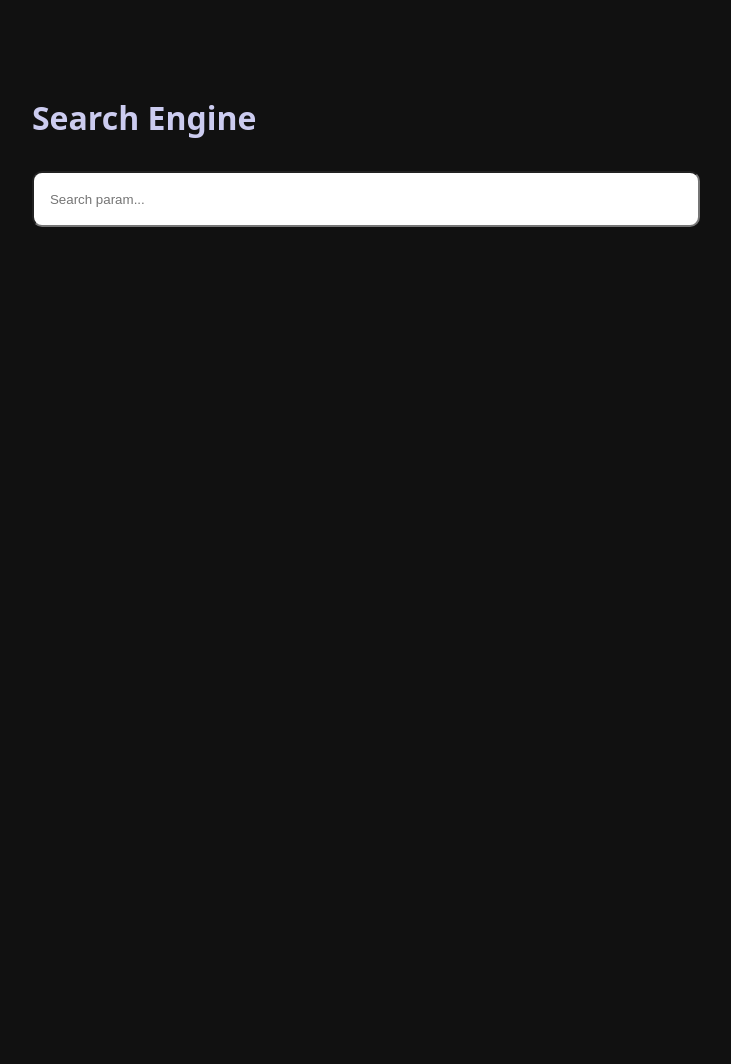
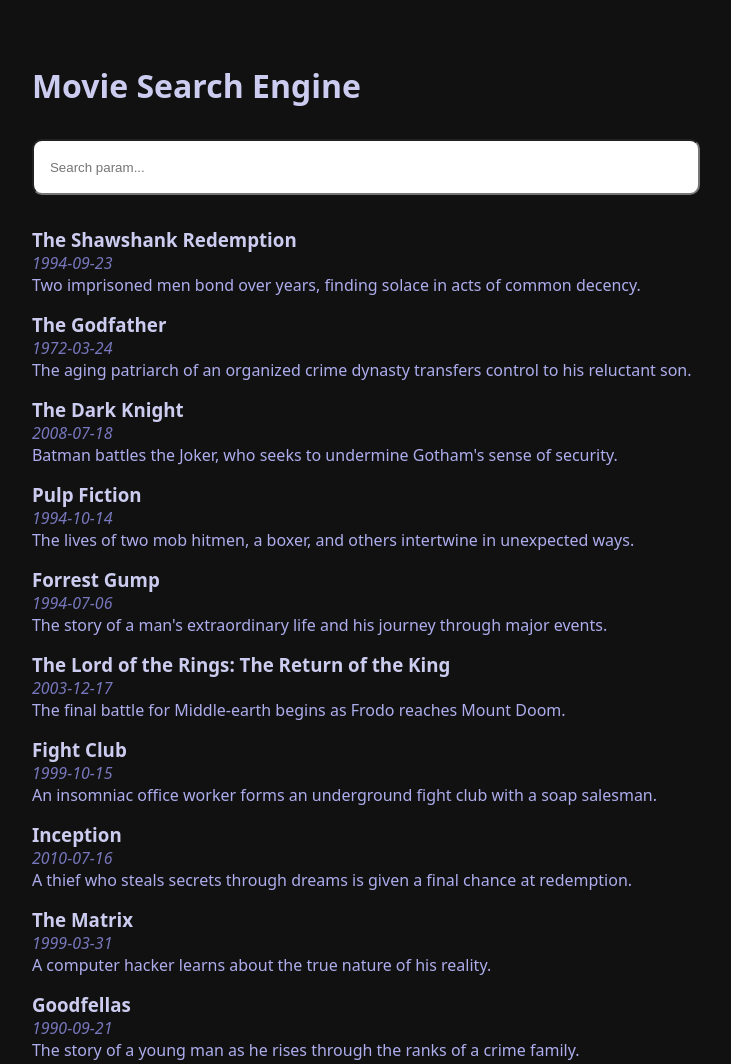
Before and after one commit to Armando284/search-engine, a plain HTML site: page index.html in a window 1280 px wide. Shown: the top 1064 px of the page, without its empty margins (274-1005 px from the left). Before the commit the page ends 800 px from the top, so only its background shows below. Drawn offline with Linux system fonts and the light colour scheme.

Commit message:
Feat: Adds basic fuzzy finder

```diff
--- /dev/null
+++ b/data.js
@@ -0,0 +1,152 @@
+export const data = [
+  {
+    "id": 1,
+    "title": "The Shawshank Redemption",
+    "short_description": "Two imprisoned men bond over years, finding solace in acts of common decency.",
+    "release_date": "1994-09-23"
+  },
+  {
+    "id": 2,
+    "title": "The Godfather",
+    "short_description": "The aging patriarch of an organized crime dynasty transfers control to his reluctant son.",
+    "release_date": "1972-03-24"
+  },
+  {
+    "id": 3,
+    "title": "The Dark Knight",
+    "short_description": "Batman battles the Joker, who seeks to undermine Gotham's sense of security.",
+    "release_date": "2008-07-18"
+  },
+  {
+    "id": 4,
+    "title": "Pulp Fiction",
+    "short_description": "The lives of two mob hitmen, a boxer, and others intertwine in unexpected ways.",
+    "release_date": "1994-10-14"
+  },
+  {
+    "id": 5,
+    "title": "Forrest Gump",
+    "short_description": "The story of a man's extraordinary life and his journey through major events.",
+    "release_date": "1994-07-06"
+  },
+  {
+    "id": 6,
+    "title": "The Lord of the Rings: The Return of the King",
+    "short_description": "The final battle for Middle-earth begins as Frodo reaches Mount Doom.",
+    "release_date": "2003-12-17"
+  },
+  {
+    "id": 7,
+    "title": "Fight Club",
+    "short_description": "An insomniac office worker forms an underground fight club with a soap salesman.",
+    "release_date": "1999-10-15"
+  },
+  {
+    "id": 8,
+    "title": "Inception",
+    "short_description": "A thief who steals secrets through dreams is given a final chance at redemption.",
+    "release_date": "2010-07-16"
+  },
+  {
+    "id": 9,
+    "title": "The Matrix",
+    "short_description": "A computer hacker learns about the true nature of his reality.",
+    "release_date": "1999-03-31"
+  },
+  {
+    "id": 10,
+    "title": "Goodfellas",
+    "short_description": "The story of a young man as he rises through the ranks of a crime family.",
+    "release_date": "1990-09-21"
+  },
+  {
+    "id": 11,
+    "title": "The Silence of the Lambs",
+    "short_description": "A young FBI agent seeks the help of a manipulative killer to catch another killer.",
+    "release_date": "1991-02-14"
+  },
+  {
+    "id": 12,
+    "title": "Saving Private Ryan",
+    "short_description": "A group of soldiers risk their lives to save a paratrooper in World War II.",
+    "release_date": "1998-07-24"
+  },
+  {
+    "id": 13,
+    "title": "Schindler's List",
+    "short_description": "The story of a businessman who saved the lives of over a thousand refugees.",
+    "release_date": "1993-12-15"
+  },
+  {
+    "id": 14,
+    "title": "The Green Mile",
+    "short_description": "The lives of guards on Death Row are affected by one of their unusual prisoners.",
+    "release_date": "1999-12-10"
+  },
+  {
+    "id": 15,
+    "title": "Interstellar",
+    "short_description": "A team of explorers travel through a wormhole in space in search of a new home.",
+    "release_date": "2014-11-07"
+  },
+  {
+    "id": 16,
+    "title": "The Departed",
+    "short_description": "An undercover cop and a mole try to identify each other.",
+    "release_date": "2006-10-06"
+  },
+  {
+    "id": 17,
+    "title": "Gladiator",
+    "short_description": "A betrayed Roman general seeks revenge against the emperor.",
+    "release_date": "2000-05-05"
+  },
+  {
+    "id": 18,
+    "title": "Braveheart",
+    "short_description": "The story of a Scottish warrior who leads his people in a quest for freedom.",
+    "release_date": "1995-05-24"
+  },
+  {
+    "id": 19,
+    "title": "Titanic",
+    "short_description": "A romance blossoms aboard the ill-fated R.M.S. Titanic.",
+    "release_date": "1997-12-19"
+  },
+  {
+    "id": 20,
+    "title": "Avatar",
+    "short_description": "A paraplegic marine is sent to a moon where he falls in love with a native.",
+    "release_date": "2009-12-18"
+  },
+  {
+    "id": 21,
+    "title": "Star Wars: A New Hope",
+    "short_description": "A young farmer joins the fight against an oppressive empire.",
+    "release_date": "1977-05-25"
+  },
+  {
+    "id": 22,
+    "title": "The Lion King",
+    "short_description": "A young lion prince flees after his father's death and learns about his destiny.",
+    "release_date": "1994-06-24"
+  },
+  {
+    "id": 23,
+    "title": "Jurassic Park",
+    "short_description": "Scientists clone dinosaurs for a park, but things go horribly wrong.",
+    "release_date": "1993-06-11"
+  },
+  {
+    "id": 24,
+    "title": "Back to the Future",
+    "short_description": "A teenager travels back in time and inadvertently disrupts his parents' romance.",
+    "release_date": "1985-07-03"
+  },
+  {
+    "id": 25,
+    "title": "The Shining",
+    "short_description": "A writer takes a job at a remote hotel, where he becomes influenced by a sinister force.",
+    "release_date": "1980-05-23"
+  }
+]
--- a/index.html
+++ b/index.html
@@ -3,18 +3,29 @@
   <head>
     <meta charset="UTF-8">
     <meta name="viewport" content="width=device-width, initial-scale=1.0">
-    <title>Search Engine</title>
+    <title>Movie Search Engine</title>
     <link rel="stylesheet" href="style.css">
     <script type="module" src="main.js"></script>
   </head>
   <body>
     <main>
-      <h1>Search Engine</h1>
+      <h1>Movie Search Engine</h1>
       <section>
         <form id="search-form">
-          <input type="text" id="search-param" placeholder="Search param...">
+          <input type="text" id="search-input" placeholder="Search param...">
         </form>
       </section>
+      <section id="results">
+
+      </section>
     </main>
+
+    <template id="card-template">
+      <div class="card">
+        <h3 class="card-title">Title</h3>
+        <i class="card-date">date</i>
+        <p class="card-description">description</p>
+      </div>
+    </template>
   </body>
 </html>
--- a/main.js
+++ b/main.js
@@ -1,3 +1,54 @@
 'use strict'
 
-console.log('Hello, World!')
+import { data } from "./data.js"
+
+const $ = (tag) => document.querySelector(tag)
+
+const $searchInput = $('#search-input')
+const $results = $('#results')
+const $cardTemplate = $('#card-template')
+
+const debouncer = (fn, delay) => {
+  let timeoutId
+  return (param) => {
+    if (timeoutId != null) {
+      clearTimeout(timeoutId)
+    }
+    timeoutId = setTimeout(() => {
+      fn(param)
+    }, delay);
+  }
+}
+
+$searchInput.oninput = (e) => {
+  debouncer(searchData, 300)(e.target.value)
+}
+
+const includes = (haystack, needle) => {
+  return haystack.toLowerCase().includes(needle.toLowerCase())
+}
+
+const searchData = (searchParam) => {
+  const filterData = data.filter(movie =>
+    includes(movie.title, searchParam) ||
+    includes(movie.short_description, searchParam) ||
+    includes(movie.release_date, searchParam)
+  )
+  renderData(filterData)
+}
+
+const renderData = (data) => {
+  $results.replaceChildren()
+  data.forEach(movie => {
+    const cardClone = $cardTemplate.content.cloneNode(true)
+    cardClone.querySelector('.card-title').textContent = movie.title
+    cardClone.querySelector('.card-date').textContent = movie.release_date
+    cardClone.querySelector('.card-description').textContent = movie.short_description
+    $results.appendChild(cardClone)
+  })
+}
+
+  // Main function to start the first render, is an IIFE (Inmediatly Invoked Function Expression)
+  ; (function () {
+    renderData(data)
+  })()
--- a/style.css
+++ b/style.css
@@ -9,6 +9,7 @@
   --dark-primary: #111;
   --light-primary: rgb(204, 204, 240);
   --light-secondary: rgb(173, 173, 238);
+  --light-tertiary: rgb(119, 119, 189);
 }
 
 body {
@@ -19,7 +20,8 @@ body {
   display: flex;
   justify-content: center;
   align-items: flex-start;
-  padding: 64px;
+  padding: 32px;
+  overflow-x: hidden;
 }
 
 h1,
@@ -50,3 +52,15 @@ input {
   padding: 0 16px;
   outline: none;
 }
+
+#results {
+  display: flex;
+  flex-direction: column;
+  justify-content: center;
+  align-items: flex-start;
+  gap: 16px;
+}
+
+i {
+  color: var(--light-tertiary);
+}
```
